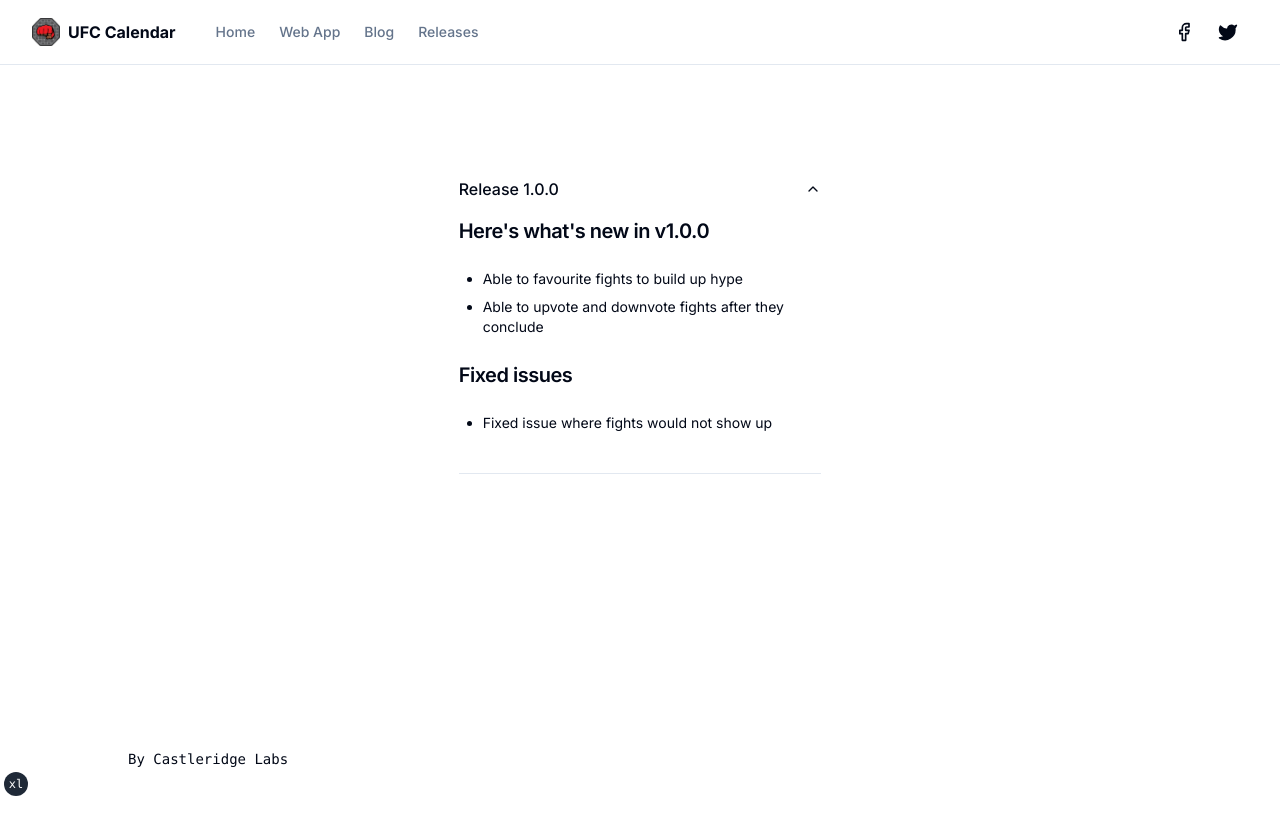
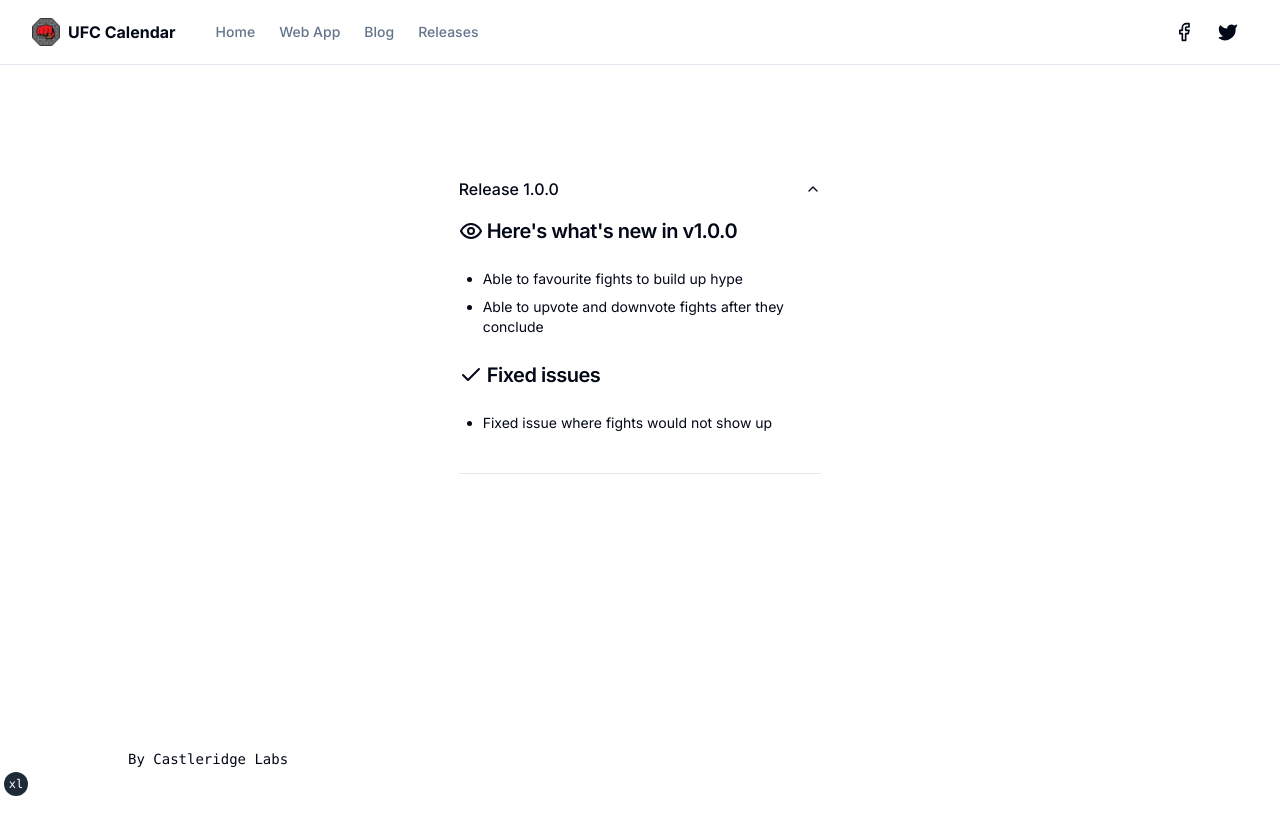
Before and after one commit to Castleridge-Labs/castleridge-labs.github.io, a Next.js app: page /releases in a window 1280 px wide. Both pictures are taken after a click on the button "Release 1.0.0". Shown: the top 834 px of the page. Built offline with nearby package versions, Linux system fonts and the light colour scheme.

Commit message:
some styling

```diff
--- a/app/blog/page.tsx
+++ b/app/blog/page.tsx
@@ -1,5 +1,3 @@
-import Image from "next/image";
-
 export default function Home() {
   return (
     <main className="flex min-h-screen flex-col items-center justify-between p-24">
--- a/app/releases/page.tsx
+++ b/app/releases/page.tsx
@@ -1,3 +1,4 @@
+import { Icons } from "@/components/icons";
 import {
   Accordion,
   AccordionContent,
@@ -13,16 +14,42 @@ export default function Home() {
           <AccordionItem value="item-1">
             <AccordionTrigger>Release 1.0.0</AccordionTrigger>
             <AccordionContent>
+              <div className="flex items-center">
+                <Icons.eyes
+                  width="24"
+                  height="24"
+                  fill="none"
+                  stroke="currentColor"
+                  stroke-width="2"
+                  stroke-linecap="round"
+                  stroke-linejoin="round"
+                  className="lucide lucide-eye mr-1"
+                />
                 <h4 className="scroll-m-20 text-xl font-semibold tracking-tight">
                   Here's what's new in v1.0.0
                 </h4>
+              </div>
+
               <ul className="my-6 ml-6 list-disc [&>li]:mt-2">
                 <li>Able to favourite fights to build up hype</li>
                 <li>Able to upvote and downvote fights after they conclude</li>
               </ul>
+              <div className="flex items-center">
+                <Icons.checkMark
+                  width="24"
+                  height="24"
+                  fill="none"
+                  stroke="currentColor"
+                  stroke-width="2"
+                  stroke-linecap="round"
+                  stroke-linejoin="round"
+                  className="lucide lucide-check mr-1"
+                />
                 <h4 className="scroll-m-20 text-xl font-semibold tracking-tight">
                   Fixed issues
                 </h4>
+              </div>
+
               <ul className="my-6 ml-6 list-disc [&>li]:mt-2">
                 <li>Fixed issue where fights would not show up</li>
               </ul>
--- a/components/icons.tsx
+++ b/components/icons.tsx
@@ -1,13 +1,8 @@
-import {
-  LucideProps,
-  Twitter,
-  Facebook,
-} from "lucide-react";
+import { LucideProps, Twitter, Facebook, Check } from "lucide-react";
 
 import Image from "next/image";
 
 export const Icons = {
-
   twitter: Twitter,
   facebook: Facebook,
   logo: (props: LucideProps) => (
@@ -28,4 +23,15 @@ export const Icons = {
       ></path>
     </svg>
   ),
+  checkMark: (props: LucideProps) => (
+    <svg xmlns="http://www.w3.org/2000/svg" viewBox="0 0 24 24" {...props}>
+      <polyline points="20 6 9 17 4 12" />
+    </svg>
+  ),
+  eyes: (props: LucideProps) => (
+    <svg xmlns="http://www.w3.org/2000/svg" viewBox="0 0 24 24" {...props}>
+      <path d="M2 12s3-7 10-7 10 7 10 7-3 7-10 7-10-7-10-7Z" />
+      <circle cx="12" cy="12" r="3" />
+    </svg>
+  ),
 };
```
Lines whose indentation alone changed are shown as unchanged.
